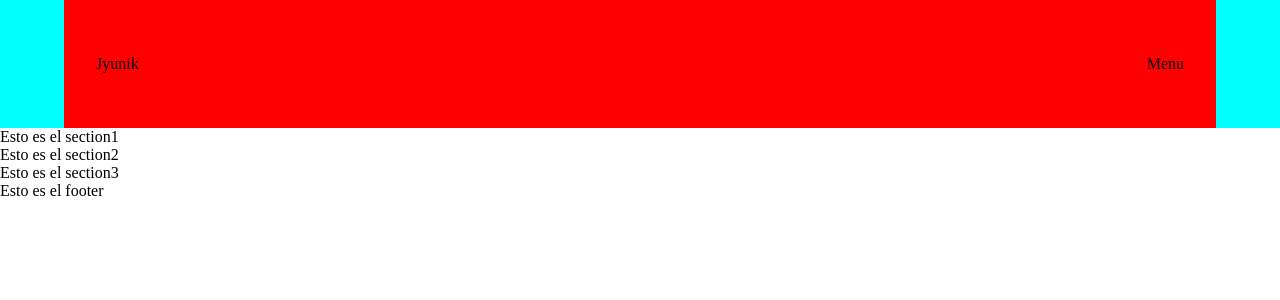
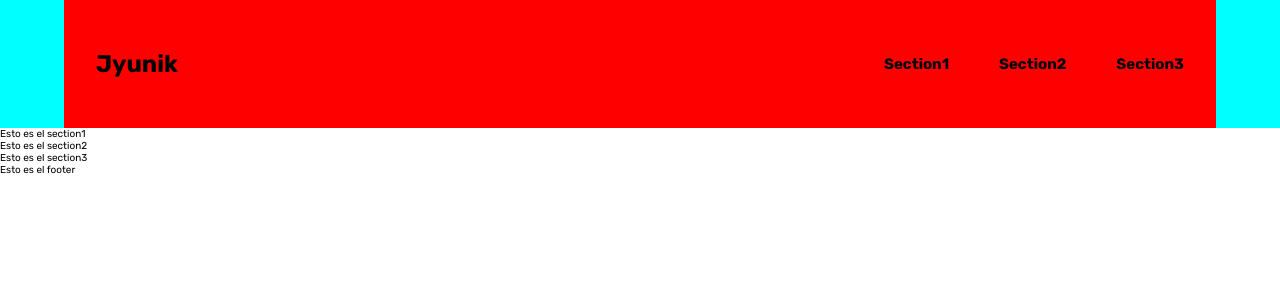
Before and after one commit to jyunakaike/Portfolio, a React app: page / in a window 1280 px wide. Shown: the top 300 px of the page. Built offline with nearby package versions, Linux system fonts and the light colour scheme.

Commit message:
feat: Header style basic

```diff
--- a/src/Components/Header/index.js
+++ b/src/Components/Header/index.js
@@ -1,14 +1,17 @@
 import React from 'react';
 import './style.css';
-
-
 
 export const Header = () => {
     return (
         <div className='Header-container' >
             <header >
-                <span>Jyunik</span>
-                <span>Menu</span>
+                <span className='Header-Logo'>Jyunik</span>
+                <div className='Header-Categories'>
+                    <h2>Section1</h2>
+                    <h2>Section2</h2>
+                    <h2>Section3</h2>
+                </div>
+
             </header>
         </div>
     )
--- a/src/Components/Header/style.css
+++ b/src/Components/Header/style.css
@@ -14,3 +14,18 @@
         justify-content: space-between;
         align-items: center;
 }
+
+.Header-Logo{
+    font-size: 2.4rem;
+    font-weight: 700;
+}
+
+.Header-Categories{
+    height: 100%;
+    width: 100%;
+    max-width: 300px;
+
+    display: flex;
+        justify-content: space-between;
+        align-items: center;
+}
--- a/src/Components/style.css
+++ b/src/Components/style.css
@@ -3,11 +3,14 @@
     margin: 0;
     padding: 0;
 }
+body{
+    font-family: 'Rubik', sans-serif;
 
-/*
+}
+
 html{
     font-size: 62.5%;
 }
 p{
     font-size: 1.6rem;
-} */
+}
--- a/src/index.html
+++ b/src/index.html
@@ -4,6 +4,9 @@
     <meta charset="UTF-8">
     <meta http-equiv="X-UA-Compatible" content="IE=edge">
     <meta name="viewport" content="width=device-width, initial-scale=1.0">
+    <link rel="preconnect" href="https://fonts.googleapis.com">
+    <link rel="preconnect" href="https://fonts.gstatic.com" crossorigin>
+    <link href="https://fonts.googleapis.com/css2?family=Rubik:wght@400;500;700&display=swap" rel="stylesheet">
     <title>Portfolio </title>
 </head>
 <body>
```
